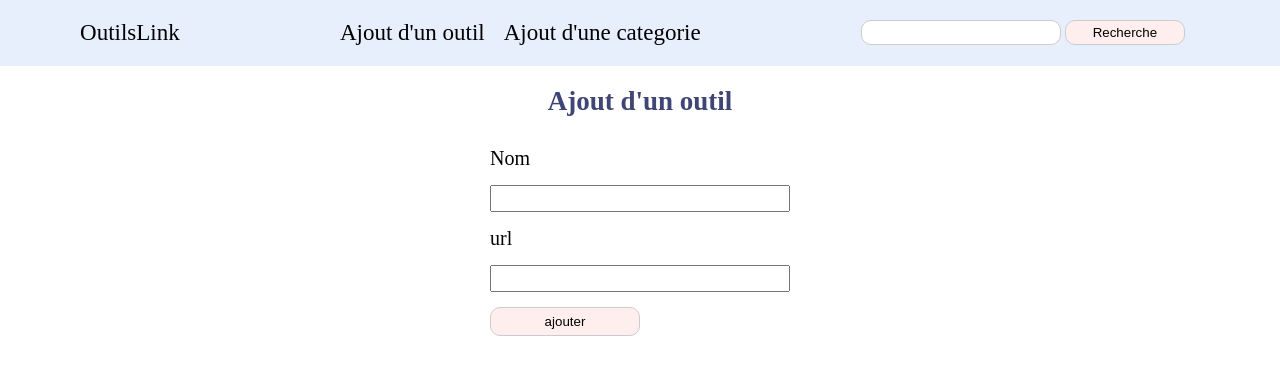
After one commit to Tatiana-Juin/outilsLink, a PHP site: page /ajoutOutil.php in a window 1280 px wide. The commit adds this page. Shown: the top 375 px of the page. Run offline with PHP 8.4, Linux system fonts and the light colour scheme.

Commit message:
Ajout outil

```diff
--- a/ajoutCategorie.php
+++ b/ajoutCategorie.php
@@ -49,7 +49,7 @@
 
     <div class="div-Categorie">
 
-        <!-- AJOUT D'UN MESSAGE SI CELA EST UN -->
+        <!-- AJOUT D'UN MESSAGE SI CELA EST UNE ERREUR -->
         <p class="echec"> <?= $info; ?></p>
 
         <form action="" method="POST" class="add_categorie">
--- /dev/null
+++ b/ajoutOutil.php
@@ -0,0 +1,41 @@
+<?php
+     $titre="Ajout d'un outil";
+     require_once("inc/function.inc.php");
+     require_once("inc/header.inc.php");
+
+
+?>
+
+    <main>
+
+        <h1 class="title-page">Ajout d'un outil </h1>
+
+        <div class="div-outil">
+
+            <!-- AJOUT D'UN MESSAGE ERREUR  -->
+            <p class="echec"></p>
+
+             <!-- FORMULAIRE AJOUT OUTILS  -->
+            <form action="" method="POST" class="add_outil">
+
+                <!-- NOM D'UN OUTIL -->
+                 <label for="nom_outil" class="label_outil">Nom </label>
+                 <input type="text" name="nom_outil" id="nom_outil" class="nom_outil">
+
+                 <!-- url -->
+                  <label for="url_outil" class="label_url">url </label>
+                  <input type="text" name="url_outil" id="url_outil" class="url_outil">
+
+                  <!-- BTN AJOUT OUTILS -->
+                   <input type="submit" value="ajouter" id="btn_outil" class="btn_outil">
+
+            </form>
+
+        </div>
+
+
+    </main>
+
+<?php
+    require_once("inc/footer.inc.php");
+?>
--- a/assets/css/style.css
+++ b/assets/css/style.css
@@ -22,26 +22,26 @@ main{
 }
 
 /* FORMULAIRE POUR AJOUTER UNE CATEGORIE  */
-.add_categorie{
+.add_categorie,.add_outil{
     display: flex;
     flex-direction: column;
 }
 
 /* STYLE DU LABEL DU FORMULAIRE AJOUT D'UNE CATEGORIE */
-.label_categorie{
+.label_categorie,.label_outil,.label_url{
     margin-top:15px;
     font-size:20px;
 }
 
 /* STYLE DU CHAMPS DE TEXTE POUR AJOUTER LE STYLE  */
-.nom_categorie{
+.nom_categorie,.nom_outil,.url_outil{
     margin-top:15px;
     width:300px;
     height:27px;
 }
 
 /* STYlE DU BOUTON */
- .btn_categorie{
+ .btn_categorie,.btn_outil{
     margin-top: 15px;
     width:150px;
 
@@ -61,3 +61,5 @@ main{
     color:red;
     font-weight: bolder;
  }
+
+ /******* PAGE AJOUT OUTILS   ****** **/
--- a/inc/header.inc.php
+++ b/inc/header.inc.php
@@ -33,7 +33,7 @@
 
         <!-- TOUS LES LIEN SAUF BARRE DE RCHERCHE  -->
         <div class="links nav-link">
-            <a href="#" class="link-item">Ajout d'un outil</a>
+            <a href="<?=RACINE_SITE."ajoutOutil.php"?>" class="link-item">Ajout d'un outil</a>
             <a href="<?=RACINE_SITE."ajoutCategorie.php" ?>" class="link-item">Ajout d'une categorie </a>
         </div>
 
```
